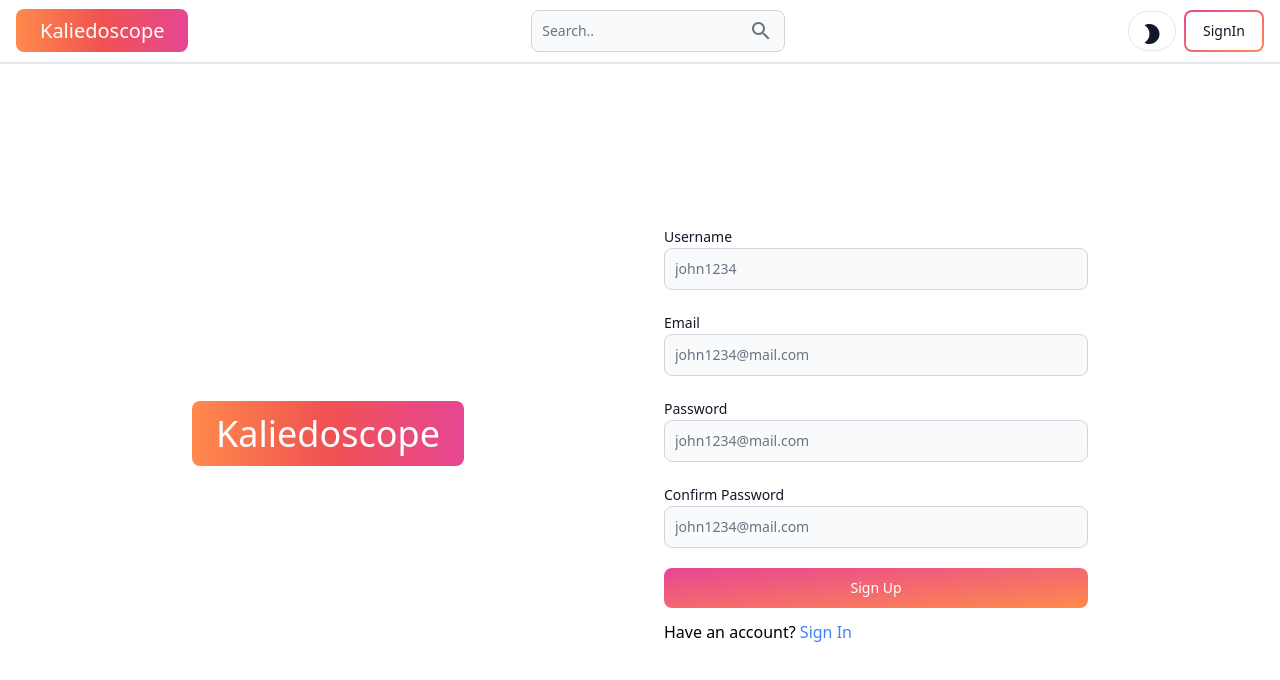
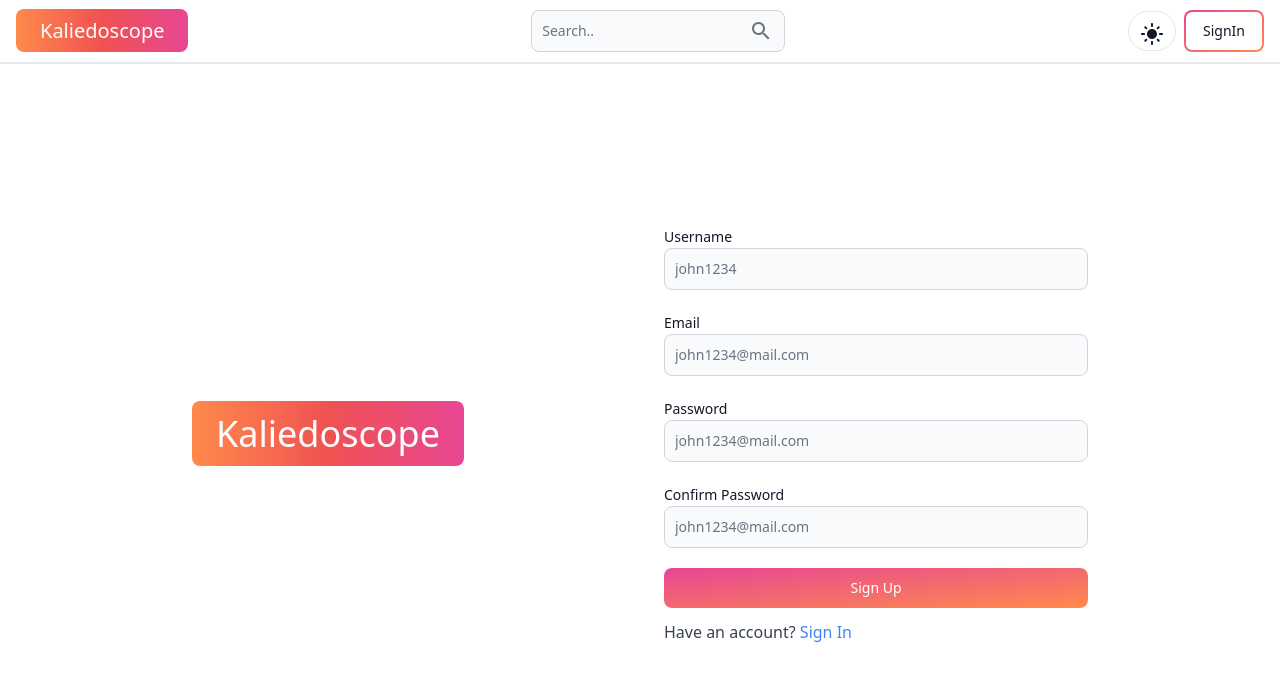
Before and after one commit to Souvik00076/Kaleidoscope, a React (Vite) app in the folder client/: page /signup in a window 1280 px wide. Shown: the top 680 px of the page. Built offline with nearby package versions, Linux system fonts and the light colour scheme.

Commit message:
Night Mode added to the application using ThemeProvider & Redux

```diff
--- a/client/src/components/Header.jsx
+++ b/client/src/components/Header.jsx
@@ -3,11 +3,19 @@ import {Avatar, Button, Dropdown, Navbar, TextInput} from 'flowbite-react'
 import { Link } from 'react-router-dom'
 import SearchIcon from '@mui/icons-material/Search';
 import ModeNightIcon from '@mui/icons-material/ModeNight';
+import LightModeIcon from '@mui/icons-material/LightMode';
 import { useLocation } from 'react-router-dom';
-import { useSelector } from 'react-redux';
+import { useSelector,useDispatch} from 'react-redux';
+import { toggle } from '../redux/theme/ThemeSlice';
 const Header = () => {
   const location=useLocation()
   const {currentUser}=useSelector(state=>state.user)
+  const {theme_style}=useSelector(state=>state.theme)
+  const dispatch=useDispatch()
+  const onHandleThemeMode=()=>{
+      //useDispatch(toggle())
+      dispatch(toggle())
+  }
   return (
     <Navbar className='border-b-2'>
        <Link to="/" className=' self-center no-underline text-sm lg:text-xl text-white'>
@@ -34,8 +42,11 @@ const Header = () => {
 
 
       <div className='flex flex-row flex-row gap-2 items-center md:order-2'>
-        <Button className='w-12 h-10 hidden sm:inline-flex' pill color='gray'>
-          <ModeNightIcon/>
+        <Button className='w-12 h-10 hidden sm:inline-flex' pill color='gray'  onClick={onHandleThemeMode}>
+          {
+            theme_style==='light'?<LightModeIcon/>
+            : <ModeNightIcon />
+          }
         </Button>
         {
             currentUser?(
--- /dev/null
+++ b/client/src/components/ThemeProvider.jsx
@@ -0,0 +1,14 @@
+import React from 'react'
+import { useSelector } from 'react-redux'
+const ThemeProvider = ({children}) => {
+  const {theme_style,bg_styles}=useSelector(state=>state.theme)
+  return (
+    <div className={theme_style}>
+        <div className={bg_styles}>
+               {children}
+        </div>
+    </div>
+  )
+}
+
+export default ThemeProvider
--- a/client/src/main.jsx
+++ b/client/src/main.jsx
@@ -4,10 +4,13 @@ import App from './App.jsx'
 import './index.css'
 import { store} from './redux/store.js'
 import { Provider } from 'react-redux'
+import ThemeProvider from './components/ThemeProvider.jsx'
 
 ReactDOM.createRoot(document.getElementById('root')).render(
 
     <Provider store={store}>
-    <App />
+        <ThemeProvider>
+        <App />
+        </ThemeProvider>
     </Provider>
 )
--- a/client/src/redux/store.js
+++ b/client/src/redux/store.js
@@ -1,7 +1,9 @@
 import { combineReducers, configureStore } from "@reduxjs/toolkit"
 import userReducer  from './user/UserSlice'
+import themeReducer from './theme/ThemeSlice'
 const rootReducer=combineReducers({
-    user:userReducer
+    user:userReducer,
+    theme:themeReducer
 })
 export const store=configureStore({
     reducer:rootReducer
--- /dev/null
+++ b/client/src/redux/theme/ThemeSlice.js
@@ -0,0 +1,21 @@
+import { createSlice } from "@reduxjs/toolkit";
+
+const initialState={
+    theme_style:'light',
+    bg_styles:"bg-white text-gray-700"
+}
+
+const ThemeSlice=createSlice({
+    name:'theme',
+    initialState,
+    reducers:{
+        toggle:(state)=>{
+            state.theme_style=state.theme_style==='light'?'dark':'light'
+            state.bg_styles=state.theme_style==='light'?'bg-white text-gray-700':
+                                        'text-gray-200 bg-[rgb(16,23,42)] h-screen'
+            }
+        }
+    }
+)
+export const{toggle}=ThemeSlice.actions
+export default ThemeSlice.reducer
```
